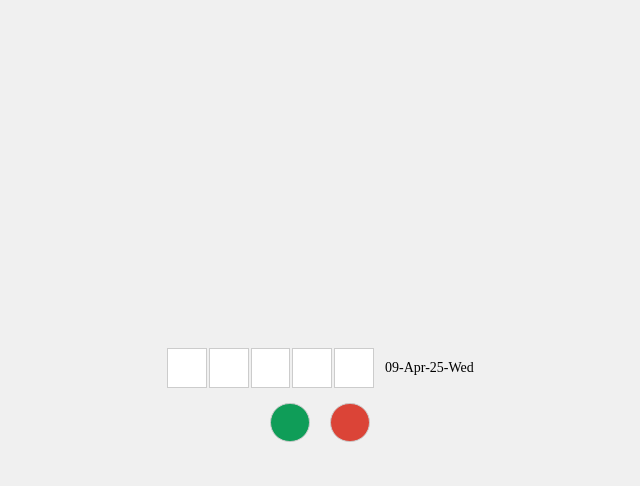
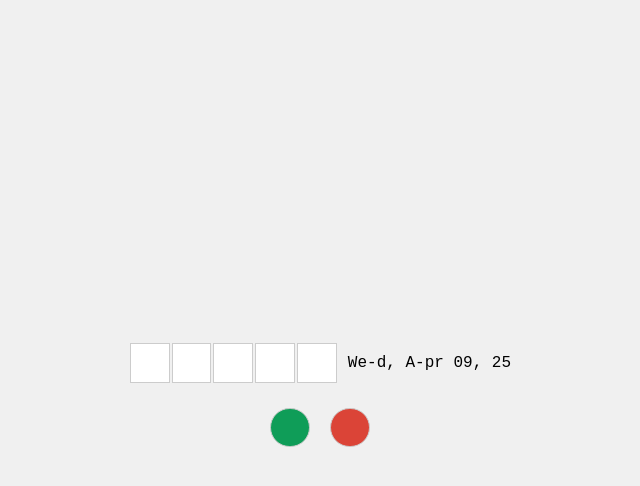
Before and after one commit to mahabhu/counter, a plain HTML site: page index.html in a window 1280 px wide. Both pictures are taken after a click on the element 610 px from the left and 400 px from the top of the page. Shown: the whole page, without its empty margins (320-960 px from the left). Drawn offline with Linux system fonts and the light colour scheme; a web font is replaced by a local one.

Commit message:
Update index.html

```diff
--- a/index.html
+++ b/index.html
@@ -5,7 +5,10 @@
     <meta name="viewport" content="width=device-width, initial-scale=1.0">
     <title>Dynamic Color Button Rows with Dates</title>
     <style>
+        @import url('https://fonts.googleapis.com/css2?family=Cascadia+Mono:wght@400&display=swap');
+
         body {
+            font-family: 'Cascadia Mono', monospace;
             display: flex;
             flex-direction: column;
             align-items: center;
@@ -14,7 +17,7 @@
             margin: 0;
             background-color: #f0f0f0;
         }
-        .buttons {
+        .buttons-row {
             display: flex;
             align-items: center;
             margin-bottom: 5px;
@@ -42,11 +45,10 @@
         }
         .controls {
             display: flex;
+            margin-top: 10px;
         }
-        .date-label {
+        .date-display {
             margin-left: 10px;
-            font-size: 14px;
-            white-space: nowrap;
         }
     </style>
 </head>
@@ -59,8 +61,7 @@
 
     <script>
         const colors = ['#ffffff', '#4285f4', '#0f9d58', '#f4b400', '#db4437'];
-        const dayNames = ['Sun', 'Mon', 'Tue', 'Wed', 'Thu', 'Fri', 'Sat'];
-        const monthNames = ['Jan', 'Feb', 'Mar', 'Apr', 'May', 'Jun', 'Jul', 'Aug', 'Sep', 'Oct', 'Nov', 'Dec'];
+        const initialDate = new Date('2025-04-09'); // Initial date
 
         function createButton(row, index) {
             const button = document.createElement('div');
@@ -84,31 +85,27 @@
         }
 
         function formatDate(date) {
-            const day = String(date.getDate()).padStart(2, '0');
-            const month = monthNames[date.getMonth()];
-            const year = String(date.getFullYear()).slice(-2);
-            const dayName = dayNames[date.getDay()];
-            return `${day}-${month}-${year}-${dayName}`;
+            const options = { day: '2-digit', month: 'short', year: '2-digit', weekday: 'short' };
+            return date.toLocaleDateString('en-US', options).replace(/(.{2})(.{4})(.{2})/, '$1-$2-$3');
         }
 
         function addRow() {
             const rowCount = document.getElementById('buttonContainer').childElementCount;
             const buttonRow = document.createElement('div');
-            buttonRow.className = 'buttons';
+            buttonRow.className = 'buttons-row';
 
             for (let i = 0; i < 5; i++) {
                 const button = createButton(rowCount, i);
                 buttonRow.appendChild(button);
             }
 
-            const baseDate = new Date(2025, 3, 9); // Apr 9, 2025 (Months are 0-indexed)
-            const currentDate = new Date(baseDate);
-            currentDate.setDate(baseDate.getDate() + rowCount); // Calculate date for this row
-            const dateLabel = document.createElement('div');
-            dateLabel.className = 'date-label';
-            dateLabel.textContent = formatDate(currentDate);
-            buttonRow.appendChild(dateLabel);
+            const date = new Date(initialDate);
+            date.setDate(initialDate.getDate() + rowCount);
+            const dateDisplay = document.createElement('div');
+            dateDisplay.className = 'date-display';
+            dateDisplay.textContent = formatDate(date);
 
+            buttonRow.appendChild(dateDisplay);
             document.getElementById('buttonContainer').appendChild(buttonRow);
             saveRowCount(rowCount + 1);
         }
```
